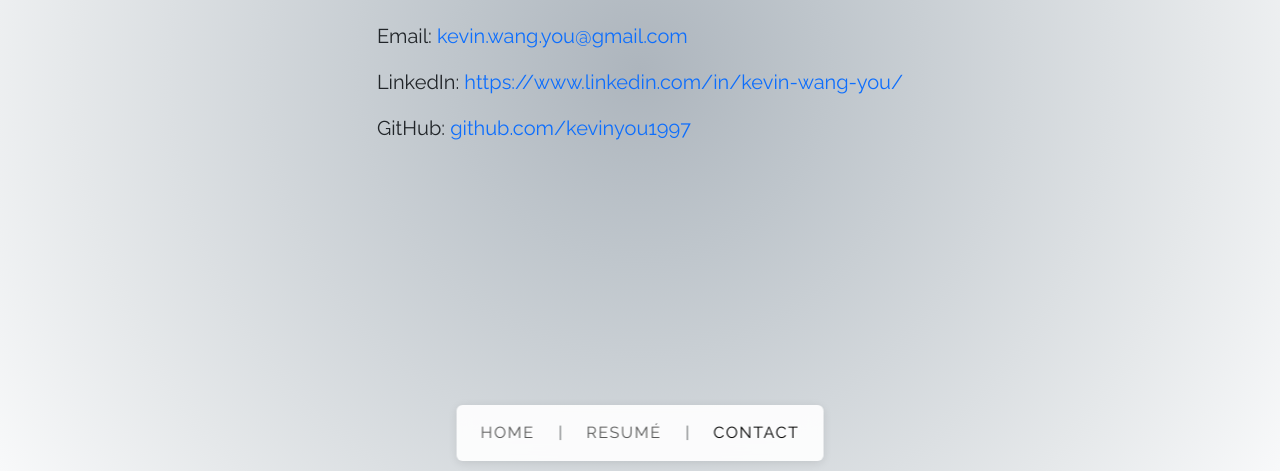
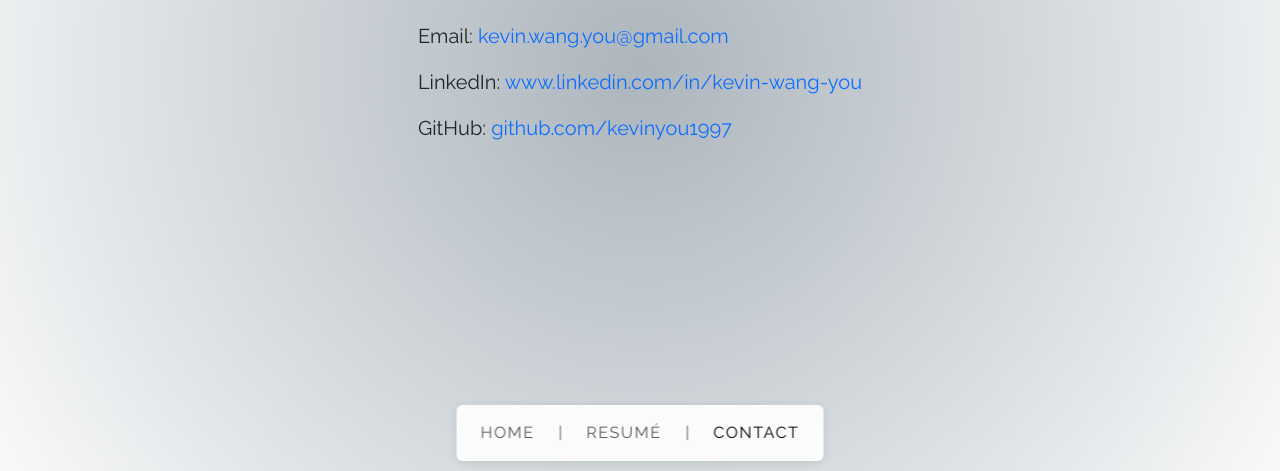
Before and after one commit to kevinyou1997/kevinwangyou.github.io, a website: page index.html in a window 1280 px wide. Both pictures are taken after a click on the link "CONTACT". Shown: the part 329-800 px from the top of the page. Drawn offline with nearby package versions, Linux system fonts and the light colour scheme.

Commit message:
-fix linkedin link

```diff
--- a/index.html
+++ b/index.html
@@ -36,7 +36,7 @@
             <div class="text-center text-md-start">
               <h2 class="mb-4"><b>Contact Me</b></h2>
               <p class="fs-5">Email: <a href="mailto:kevin.wang.you@gmail.com" class="text-decoration-none">kevin.wang.you@gmail.com</a></p>
-              <p class="fs-5">LinkedIn: <a href="https://www.linkedin.com/in/kevin-wang-you/" class="text-decoration-none" target="_blank">https://www.linkedin.com/in/kevin-wang-you/</a></p>
+              <p class="fs-5">LinkedIn: <a href="https://www.linkedin.com/in/kevin-wang-you/" class="text-decoration-none" target="_blank">www.linkedin.com/in/kevin-wang-you</a></p>
               <p class="fs-5">GitHub: <a href="https://github.com/kevinyou1997" class="text-decoration-none" target="_blank">github.com/kevinyou1997</a></p>
             </div>
           </div>
```
Also changed, not shown: README.md.
